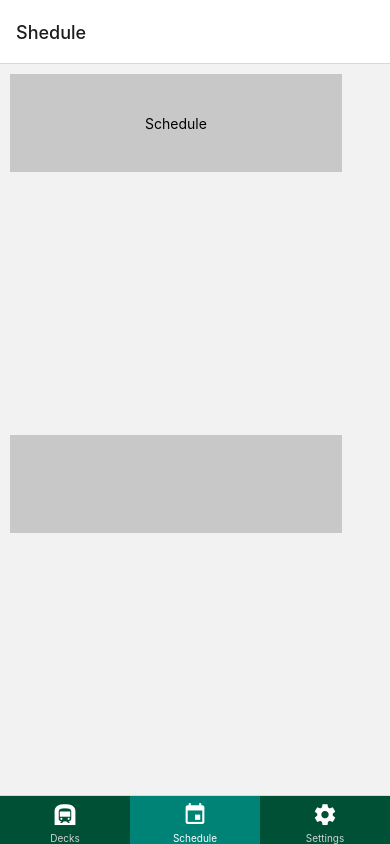
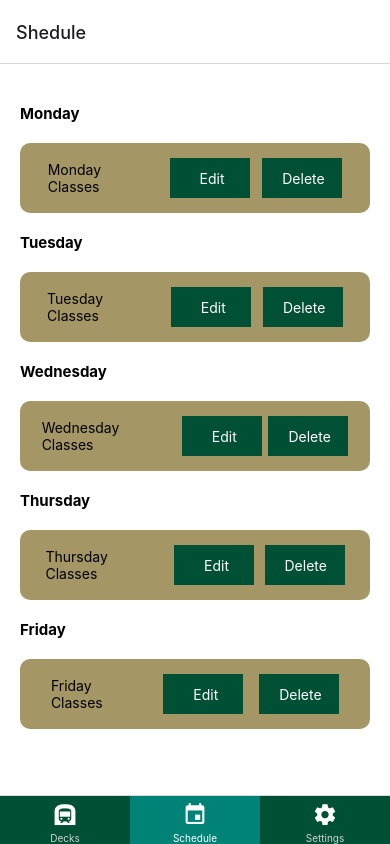
Before and after one commit to nhartzel/uncc-propark, a React Native app: screen /Shedule in a window 390 px wide. Built offline with nearby package versions, Linux system fonts and the light colour scheme.

Commit message:
Schedule layout

```diff
--- /dev/null
+++ b/components/Schedule.js
@@ -0,0 +1,101 @@
+import React from 'react';
+import { View, Text, StyleSheet, TouchableOpacity, TextView } from 'react-native';
+
+
+const Schedule = (props) => {
+
+    return (
+        <View style={styles.container }>
+        <View style={styles.item}>
+            <View style={styles.itemLeft}>
+
+                </View>
+                <View style={styles.container2 }>
+                    <Text style={styles.itemText}>{props.text}</Text>
+                    </View>
+            <TouchableOpacity style={styles.editButton}>
+                <Text style={styles.editText}>Edit</Text>
+            </TouchableOpacity>
+            <TouchableOpacity style={styles.deleteButton}>
+                <Text style={styles.deleteText}>Delete</Text>
+            </TouchableOpacity>
+            <View></View>
+            </View>
+            </View>
+        )
+}
+
+const styles = StyleSheet.create({
+    container: {
+        flex: 1,
+        marginTop: 10,
+
+        //flexDirection: 'row',
+        //alignItems: 'center',
+        //flexWrap: 'wrap',
+        //marginBottom: ,
+
+
+
+
+    },
+    container2: {
+    //maxWidth: '100%'
+        //alignItems: 'center'
+
+    },
+
+    item: {
+        backgroundColor: '#A49665',
+        padding: 15,
+        borderRadius: 10,
+        alignItems: 'center',
+        justifyContent: 'space-between',
+        flexDirection: 'row',
+        marginBottom: 20,
+        height: 70,
+        maxWidth: '100%',
+    },
+    itemLeft: {
+        flexDirection: 'row',
+        alignItems: 'center',
+        flexWrap: 'wrap',
+        //alignContent: 'flex-start'
+},
+    itemText: {
+        maxWidth: '70%',
+
+    },
+
+    editButton: {
+        backgroundColor: "#005035",
+        paddingTop: 0,
+        paddingLeft:30,
+        width: 80,
+        height: 40,
+        textAlign: 'center',
+        justifyContent: 'center',
+       //alignSelf: 'flex-end'
+
+
+    },
+    deleteButton: {
+        backgroundColor: "#005035",
+        paddingTop: 0,
+        paddingLeft: 20,
+        width: 80,
+        height: 40,
+        textAlign: 'center',
+        justifyContent: 'center',
+       // alignSelf: 'flex-end'
+    },
+    editText: {
+        color: '#fff'
+    },
+    deleteText: {
+        color: '#fff'
+    },
+
+});
+
+export default Schedule;
--- a/screens/ScheduleScreen.js
+++ b/screens/ScheduleScreen.js
@@ -1,23 +1,31 @@
 import React from 'react';
-import { StyleSheet, Text, View } from 'react-native';
+import { StyleSheet, Text, View, ScrollView } from 'react-native';
+import Schedule from '../components/Schedule';
+import DateTimePicker from '@react-native-community/datetimepicker';
 
 export default function SheduleScreen({ navigation }) {
     return(
-        <View style={styles.boxContainer}>
+        <View style={styles.container}>
 
-            <View style={styles.box}>
-                <View style={styles.inner}>
-                    <Text>Schedule</Text>
+            {/* Schedule */ }
+            <View style={styles.scheduleWrapper}>
+
+                <ScrollView style={styles.items}>
+                    {/* This is where the schedule blocks will go */}
+                    <Text style={styles.scheduleTitle}>Monday</Text>
+                    <Schedule text={'Monday Classes'} />
+                    <Text style={styles.scheduleTitle}>Tuesday</Text>
+                    <Schedule text={'Tuesday Classes'} />
+                    <Text style={styles.scheduleTitle}>Wednesday</Text>
+                    <Schedule text={'Wednesday Classes'} />
+                    <Text style={styles.scheduleTitle}>Thursday</Text>
+                    <Schedule text={'Thursday Classes'} />
+                    <Text style={styles.scheduleTitle}>Friday</Text>
+                    <Schedule text={'Friday Classes'} />
+                </ScrollView>
                 </View>
             </View>
 
-            <View style={styles.box}>
-                <View style={styles.inner}>
-                    <Text></Text>
-                </View>
-            </View>
-
-        </View>
     );
 }
 
@@ -25,26 +33,23 @@ export default function SheduleScreen({ navigation }) {
 
     const styles = StyleSheet.create({
         container: {
-            flex: 1
+            flex: 1,
+            backgroundColor: '#fff'
+        },
+        scheduleWrapper: {
+            paddingTop: 40,
+            paddingHorizontal: 20
+        },
+        sectionTitle: {
+            fontSize: 30,
+            fontWeight: 'bold',
+        },
+        scheduleTitle: {
+            fontSize: 15,
+            fontWeight: 'bold',
+            paddingBottom: 10,
+        },
+        items: {},
 
-        },
-        boxContainer: {
-            width: '100%',
-            height: '100%',
-            padding: 5,
-            flexDirection: 'row',
-            flexWrap: 'wrap'
-        },
-        box: {
-            width: '90%',
-            height: '15%',
-            padding: 5
-        },
-        inner: {
-            flex: 1,
-            backgroundColor: '#c8c8c8',
-            alignItems: 'center',
-            justifyContent: 'center'
-        }
 
     });
--- a/screens/SettingsScreen.js
+++ b/screens/SettingsScreen.js
@@ -1,12 +1,12 @@
 import React from 'react';
-import { StyleSheet, Text, View } from 'react-native';
+import { StyleSheet, Text, View, ScrollView} from 'react-native';
 
 export default function SettingsScreen({ navigation }) {
     return (
 
-            <View style={styles.boxContainer}>
+            <View style={styles.Container}>
 
-                <View style={styles.box}>
+                <View style={styles.scheduleWrapper}>
                     <View style={styles.inner}>
                         <Text>Profile</Text>
                     </View>
@@ -24,26 +24,18 @@ export default function SettingsScreen({ navigation }) {
 
 const styles = StyleSheet.create({
     container: {
-            flex: 1
-
+        flex: 1,
+        backgroundColor: '#fff',
     },
-        boxContainer: {
-            width: '100%',
-            height: '100%',
-            padding: 5,
-            flexDirection: 'row',
-            flexWrap: 'wrap'
+    ScheduleWrapper: {
+        paddingTop: 40,
+        paddingHorizontal: 20,
     },
-        box: {
-            width: '90%',
-            height: '15%',
-            padding: 5
+    sectionTitle: {
+        fontSize: 30,
+        fontWeight: 'bold',
     },
-        inner: {
-            flex: 1,
-            backgroundColor: '#c8c8c8',
-            alignItems: 'center',
-            justifyContent: 'center'
-        }
-
+    entries: {
+        marginTop: 30,
+    },
 });
```
Also changed, not shown: package.json (+7 -2 lines), 1 other file (tests, documents, lock files or other folders). Lines whose indentation alone changed are shown as unchanged.
